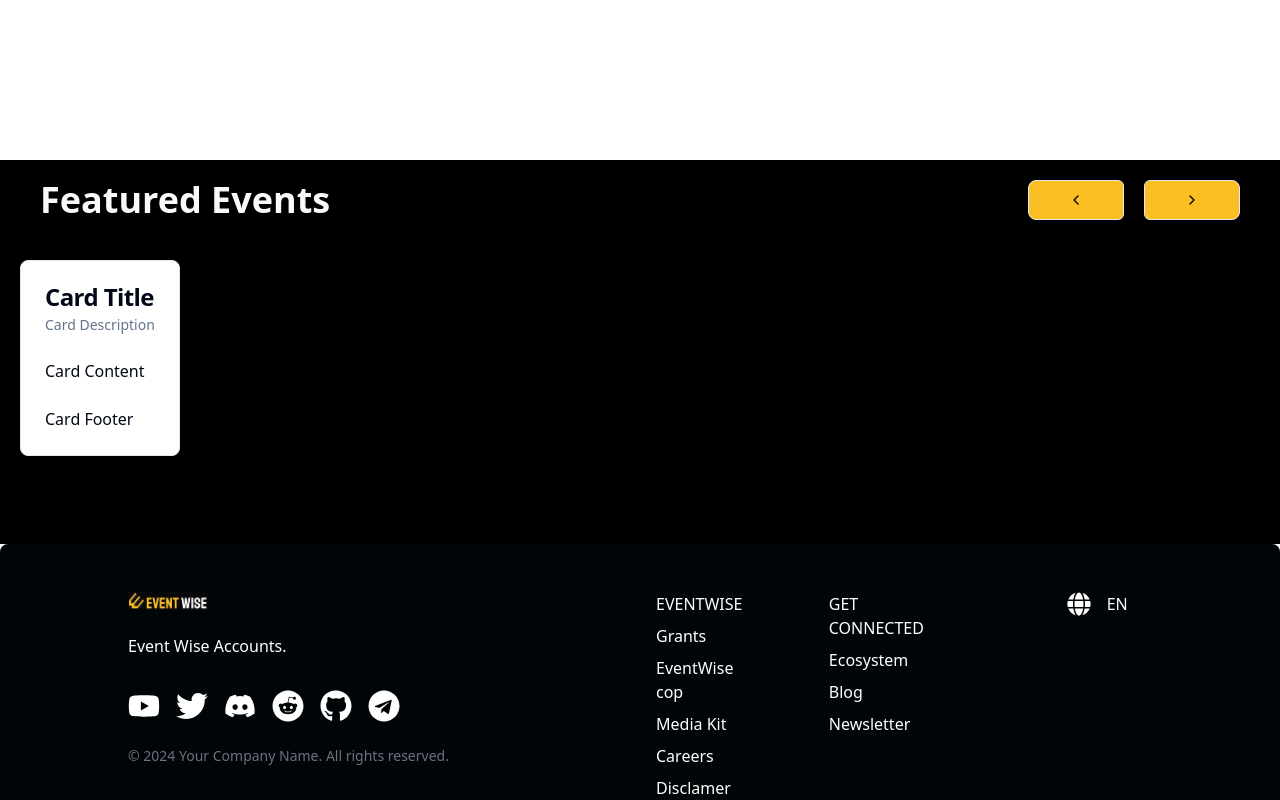
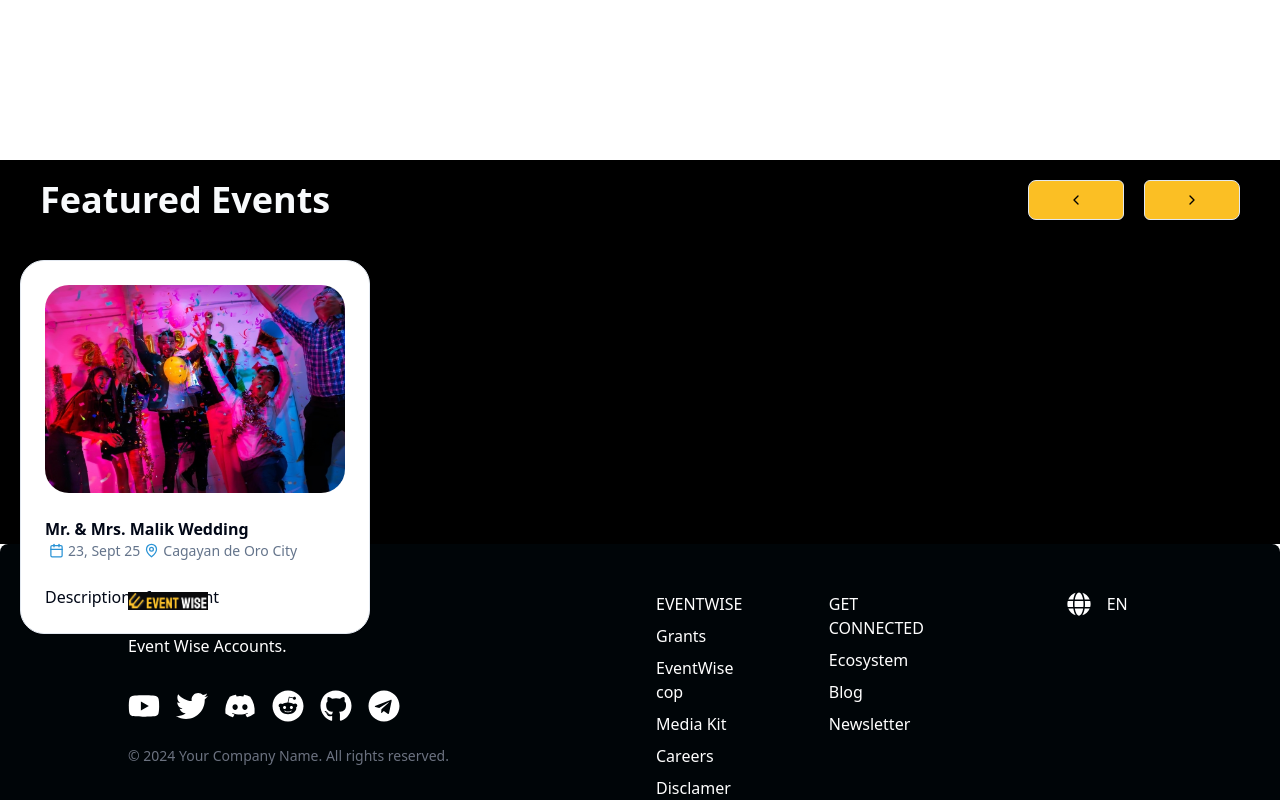
Before and after one commit to yourMACARONi/Event_Org_Group, a Next.js app: page / in a window 1280 px wide. Shown: the part 1044-1844 px from the top of the page. Built offline with nearby package versions, Linux system fonts and the light colour scheme.

Commit message:
adding card and gitignore

```diff
--- a/src/app/featevents.tsx
+++ b/src/app/featevents.tsx
@@ -1,6 +1,7 @@
 import React from "react";
 import Image from "next/image";
 import { cn } from "@/lib/utils";
+import { Calendar, MapPin } from "lucide-react";
 import {
   Card,
   CardContent,
@@ -25,16 +26,22 @@
       </div>
 
       <div className="mt-10 box-border w-75 h-50 border-white flex flex-row ml-5">
-        <Card>
+        <Card className="rounded-3xl">
           <CardHeader>
-            <CardTitle>Card Title</CardTitle>
-            <CardDescription>Card Description</CardDescription>
+            <Image className="rounded-3xl" width={300} height={170} src={"/party.jpeg"} alt="party"/>
           </CardHeader>
           <CardContent>
-            <p>Card Content</p>
+            <p className="font-bold text-l">Mr. & Mrs. Malik Wedding</p>
+            <CardDescription className="flex items-center">
+              <Calendar className="mx-1" color={"#2A93D5"} size={15}/>
+              23, Sept 25
+
+              <MapPin className="mx-1" color={"#2A93D5"} size={15} />
+              Cagayan de Oro City
+            </CardDescription>
           </CardContent>
           <CardFooter>
-            <p>Card Footer</p>
+            <p>Description of an event</p>
           </CardFooter>
         </Card>
       </div>
```
Also changed, not shown: 1 other file (tests, documents, lock files or other folders).
